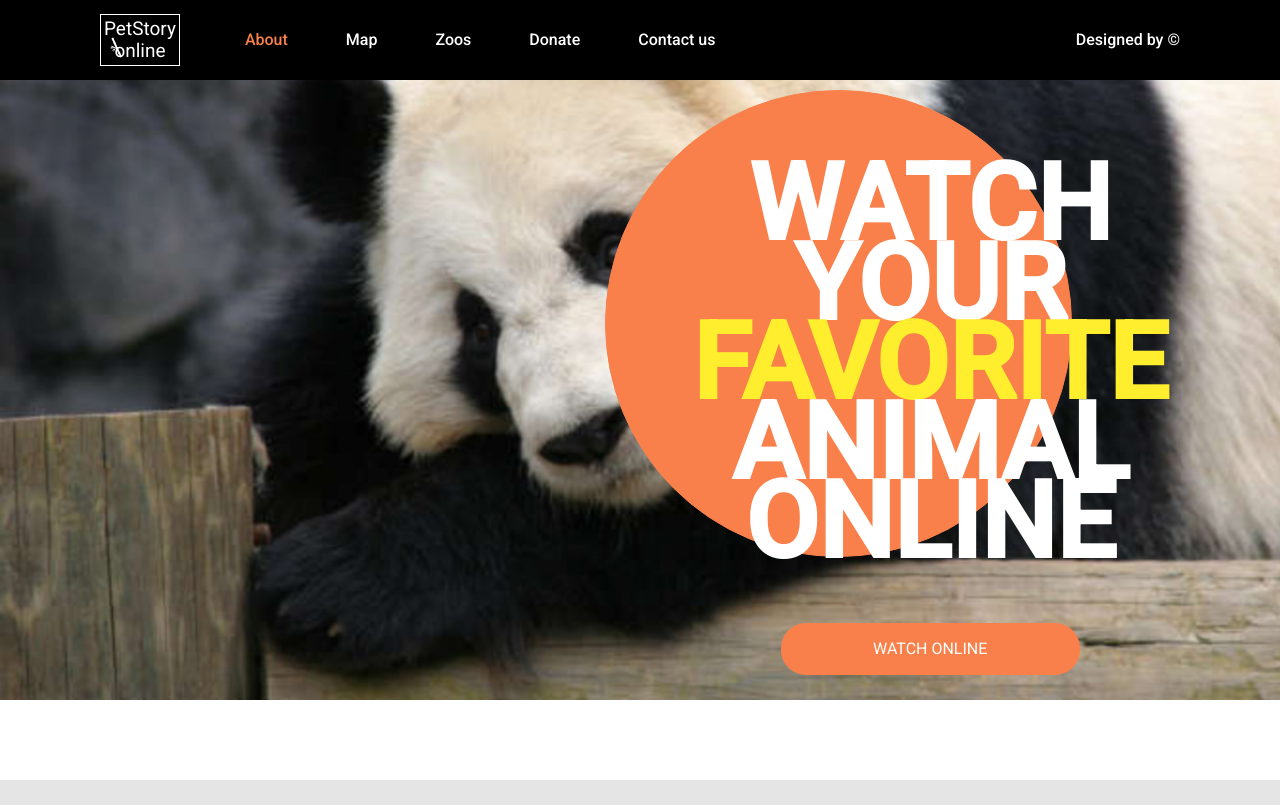
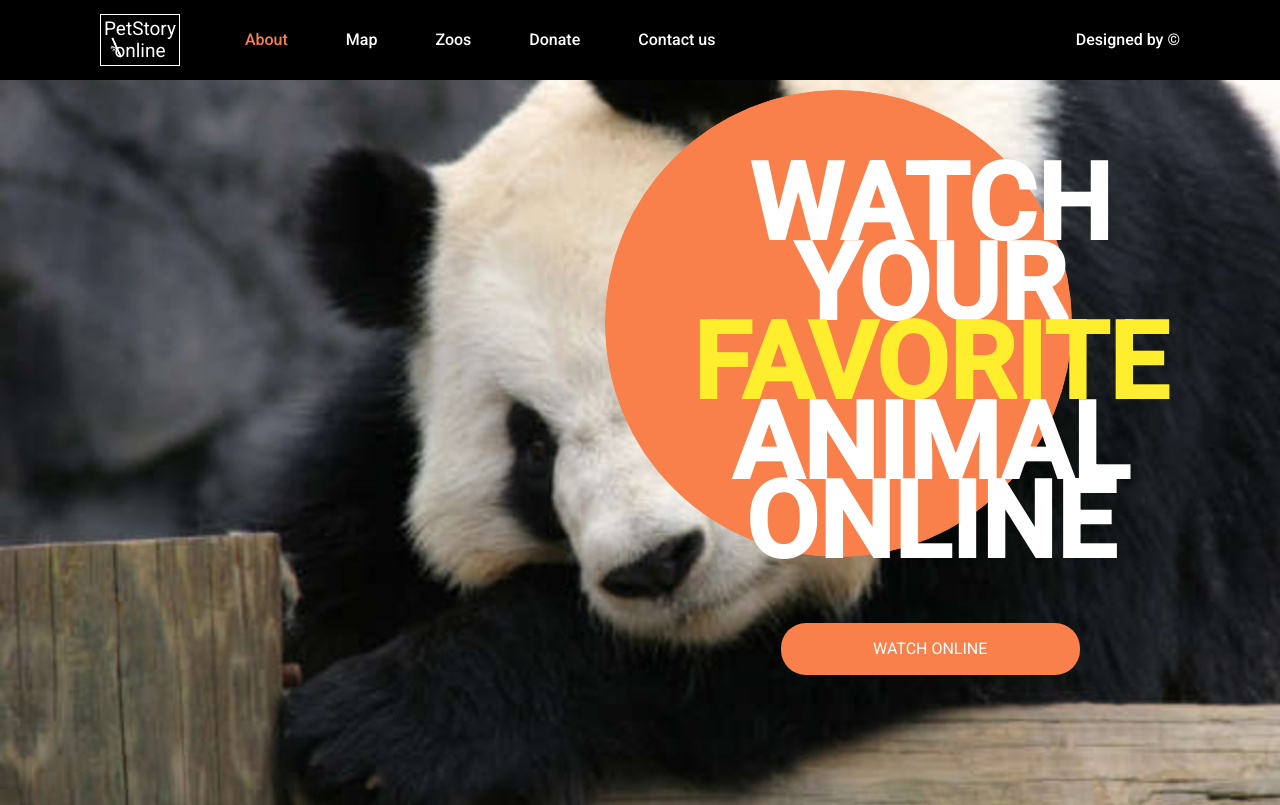
Before and after one commit to KaterinaKachann/online-zoo, a website built with webpack: page src/index.html in a window 1280 px wide. Shown: the top 805 px of the page. Built offline with nearby package versions, Linux system fonts and the light colour scheme.

Commit message:
fix: fix style

```diff
--- a/src/style.scss
+++ b/src/style.scss
@@ -97,8 +97,8 @@ main {
       background-image: url("./assets/images/Giant_Panda.png");
       background-repeat: no-repeat;
       background-size: cover;
-      height: 700px;
-      background-position-y: -80px;
+      // height: 700px;
+      // background-position-y: -80px;
       .section-wrapper {
         padding: 0 100px;
         height: 780px;
```
